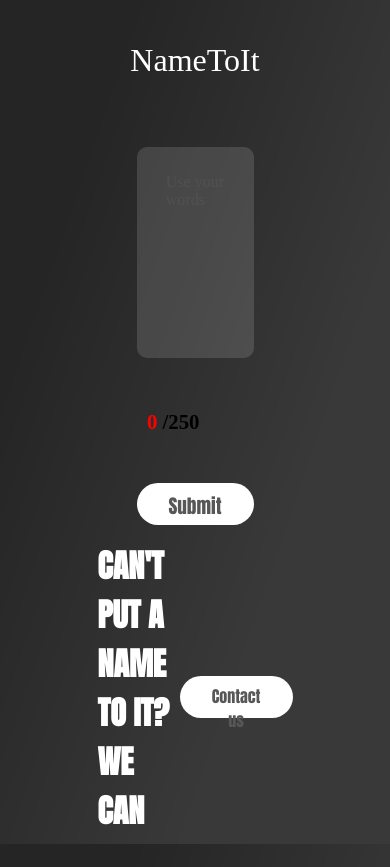
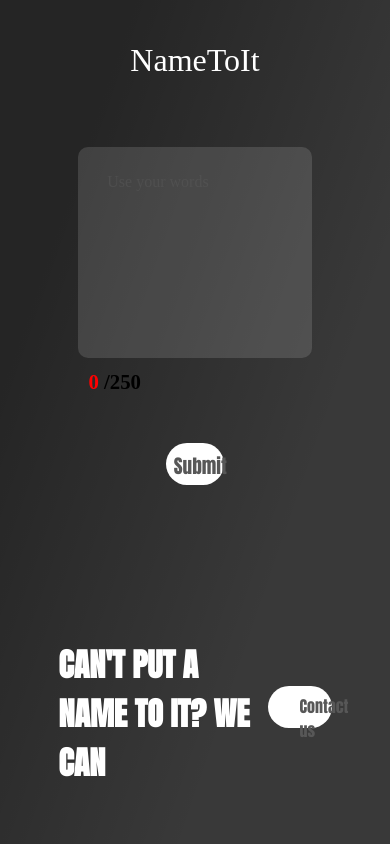
Before and after one commit to BiiChris/NameToIt, a React (Create React App) app in the folder client/: page / in a window 390 px wide. After the commit the page ends 844 px from the top, so only its background shows below. Built offline with nearby package versions, Linux system fonts and the light colour scheme; a web font is replaced by a local one.

Commit message:
css clean up

```diff
--- a/client/src/App.css
+++ b/client/src/App.css
@@ -25,7 +25,10 @@ body {
 
 button {
   max-width: 15rem;
+  max-height: 5rem;
+  max-width: 15vw;
   max-height: 5vh;
+  height: 100%;
   width: 100%;
   transition: 0.5s;
   padding: 1.2rem;
@@ -52,7 +55,7 @@ header {
 #logo {
   color: rgb(255, 255, 255);
   font-family: Monofett;
-  font-size: 4.5rem;
+  font-size: 6rem;
   text-decoration: none;
 }
 
@@ -67,7 +70,7 @@ align-items: center;
 }
 
 .userform textarea {
-  width: 30vw;
+  width: 40rem;
   height: 30vh;
   resize: none;
 
@@ -187,9 +190,18 @@ align-items: center;
 
 /* Media Queries for Responsiveness */
 
+@media screen and (max-height: 1000px) {
+
+  #counter {
+    margin-top: 1vh;
+  }
+
+}
+
 @media screen and (max-width: 800px) {
 
   .userform textarea {
+    max-width: 60vw;
     height: 35vh;
     font-size: 1.5rem;
   }
@@ -202,17 +214,17 @@ align-items: center;
     font-size: 1.5rem;
   }
 
+  .feedback {
+    flex-direction: column;
+  }
+
   .feedback .btns {
     font-size: 0.9rem;
     padding: 0.4rem 1.6rem;
   }
 
-  footer h3 {
-    margin-top: 1rem;
-  }
-
-  footer button {
-    margin-top: 1rem;
+  footer {
+    flex-direction: column;
   }
 
   .NotFound {
@@ -246,8 +258,7 @@ align-items: center;
   }
 
   footer h3 {
-    font-size: 1.6rem;
-    align-self: center;
+    font-size: 1.3rem;
   }
 
   footer button {
@@ -307,7 +318,7 @@ footer {
   margin-top: auto;
   display: flex;
   flex-direction: row;
-  width: 50vw;
+  width: 70vw;
   align-items: center;
   justify-content: space-between;
 }
```
Also changed, not shown: 6 other files (tests, documents, lock files or other folders).
